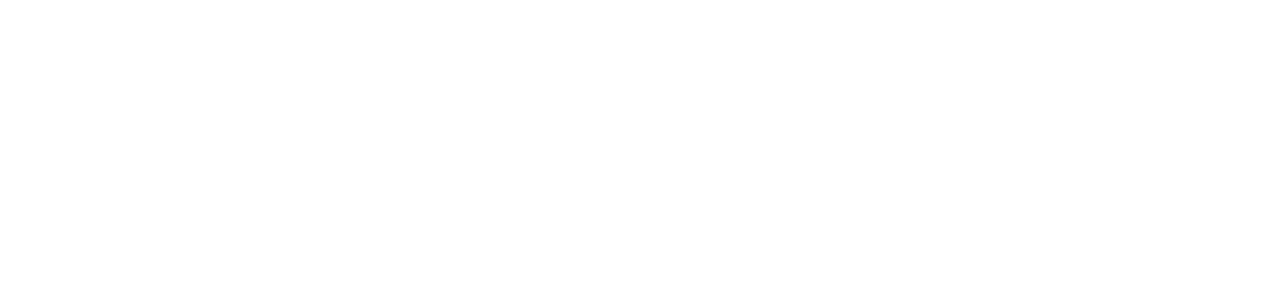
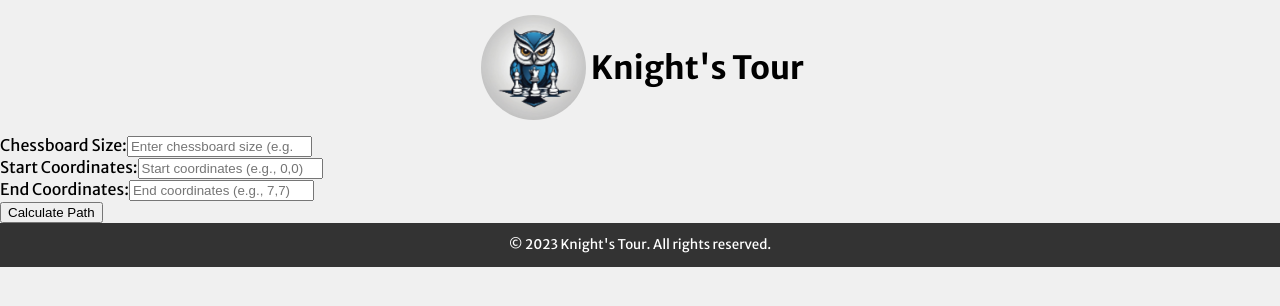
Before and after one commit to rjarrin/Knights-Travails, a website built with webpack: page src/index.html in a window 1280 px wide. Built offline with nearby package versions, Linux system fonts and the light colour scheme.

Commit message:
Layout (header, main, footer) drafted

```diff
--- a/src/index.html
+++ b/src/index.html
@@ -3,9 +3,17 @@
 <head>
     <meta charset="UTF-8">
     <meta name="viewport" content="width=device-width, initial-scale=1.0">
-    <title>Document</title>
+    <title>Knight's Tour</title>
 </head>
 <body>
-
+    <div id="header">
+        <!-- Logo, Title centered -->
+    </div>
+    <div id="main-container">
+        <!-- Everything else -->
+    </div>
+    <footer id="footer">
+        <p>© 2023 Knight's Tour. All rights reserved.</p>
+    </footer>
 </body>
 </html>
--- /dev/null
+++ b/src/modules/dom.js
@@ -0,0 +1,100 @@
+import '../style.css';
+import logoImage from '../images/pixel_logo.png';
+
+function generateChessboard() {
+    // Identify the main container
+    const container = document.getElementById('main-container');
+    // Chessboard container
+    const chessBoard = document.createElement('div');
+    chessBoard.id = 'chessboard-container';
+    // Append the chessboard to the container
+    container.appendChild(chessBoard);
+}
+
+export function generateHeader() {
+    // Identify the header
+    const header = document.getElementById('header');
+
+    // Create the logo image for the container
+    const logo = document.createElement('img');
+    logo.id = 'logo-image';
+    logo.src = logoImage;
+    logo.alt = 'Logo';
+
+    // Create title text for site
+    const title = document.createElement('h1');
+    title.textContent = "Knight's Tour";
+
+    // Append the elements to the header
+    header.appendChild(logo);
+    header.appendChild(title);
+}
+
+export function generateMain() {
+    // Identify the container
+    const container = document.getElementById('main-container');
+
+    // Make sidebar container for input fields
+    const sideContainer = document.createElement('div');
+
+    // Chessboard size: Container
+    const chessboardSize = document.createElement('div');
+    // Chessboard size: Label
+    const sizeLabel = document.createElement('label');
+    sizeLabel.htmlFor = 'size-input';
+    sizeLabel.textContent = 'Chessboard Size:';
+    // Chessboard size: Input
+    const sizeInput = document.createElement('input');
+    sizeInput.id = 'size-input';
+    sizeInput.type = 'number';
+    sizeInput.min = '1';
+    sizeInput.placeholder = 'Enter chessboard size (e.g., 8)';
+    // Append 'Chessboard size' elements to side container
+    chessboardSize.appendChild(sizeLabel);
+    chessboardSize.appendChild(sizeInput);
+    sideContainer.appendChild(chessboardSize);
+
+    // Start Coordinates: Container
+    const startContainer = document.createElement('div');
+    // Start Coordinates: Label
+    const startLabel = document.createElement('label');
+    startLabel.htmlFor = 'start-input';
+    startLabel.textContent = 'Start Coordinates:';
+    // Start Coordinates: Input
+    const startInput = document.createElement('input');
+    startInput.id = 'start-input';
+    startInput.type = 'text';
+    startInput.placeholder = 'Start coordinates (e.g., 0,0)';
+    // Append 'Start Coordinates' elements to the side container
+    startContainer.appendChild(startLabel);
+    startContainer.appendChild(startInput);
+    sideContainer.appendChild(startContainer);
+
+    // End Coordinates: Container
+    const endContainer = document.createElement('div');
+    // End Coordinates: Label
+    const endLabel = document.createElement('label');
+    endLabel.htmlFor = 'end-input';
+    endLabel.textContent = 'End Coordinates:';
+    // End Coordinates: Input
+    const endInput = document.createElement('input');
+    endInput.id = 'end-input';
+    endInput.type = 'text';
+    endInput.placeholder = 'End coordinates (e.g., 7,7)';
+    // Append 'Start Coordinates' elements to the side container
+    endContainer.appendChild(endLabel);
+    endContainer.appendChild(endInput);
+    sideContainer.appendChild(endContainer);
+
+    // Calculate path button
+    const pathButton = document.createElement('button');
+    pathButton.id = 'calculate-path';
+    pathButton.textContent = 'Calculate Path';
+    sideContainer.appendChild(pathButton);
+
+    // Modular call to create the chessboard graph
+    generateChessboard();
+
+    // Append all container elements to the main container
+    container.appendChild(sideContainer);
+}
--- a/src/modules/index.js
+++ b/src/modules/index.js
@@ -1,2 +1,4 @@
-import '../style.css';
-import logoImage from '../images/pixel_logo.png';
+import { generateHeader, generateMain } from './dom';
+
+generateHeader();
+generateMain();
--- a/src/style.css
+++ b/src/style.css
@@ -2,3 +2,36 @@
     font-family: MyFont;
     src: url("./fonts/MerriweatherSans.ttf");
 }
+
+body {
+    margin: 0;
+    padding: 0;
+    font-family: MyFont;
+    background-color: #f0f0f0;
+}
+
+#header {
+    display: flex;
+    justify-content: center;
+    align-items: center;
+    padding: 10px;
+}
+
+
+#logo-image {
+    width: 105px;
+    height: 105px;
+    border-radius: 50%;
+    margin: 5px;
+}
+
+footer {
+    background-color: #333;
+    color: #fff;
+    text-align: center;
+    margin-bottom: auto;
+    display: flex;
+    align-items: center;
+    justify-content: center;
+    font-size: smaller;
+}
```
Also changed, not shown: src/modules/knight.js (added), src/modules/ui.js (added).
